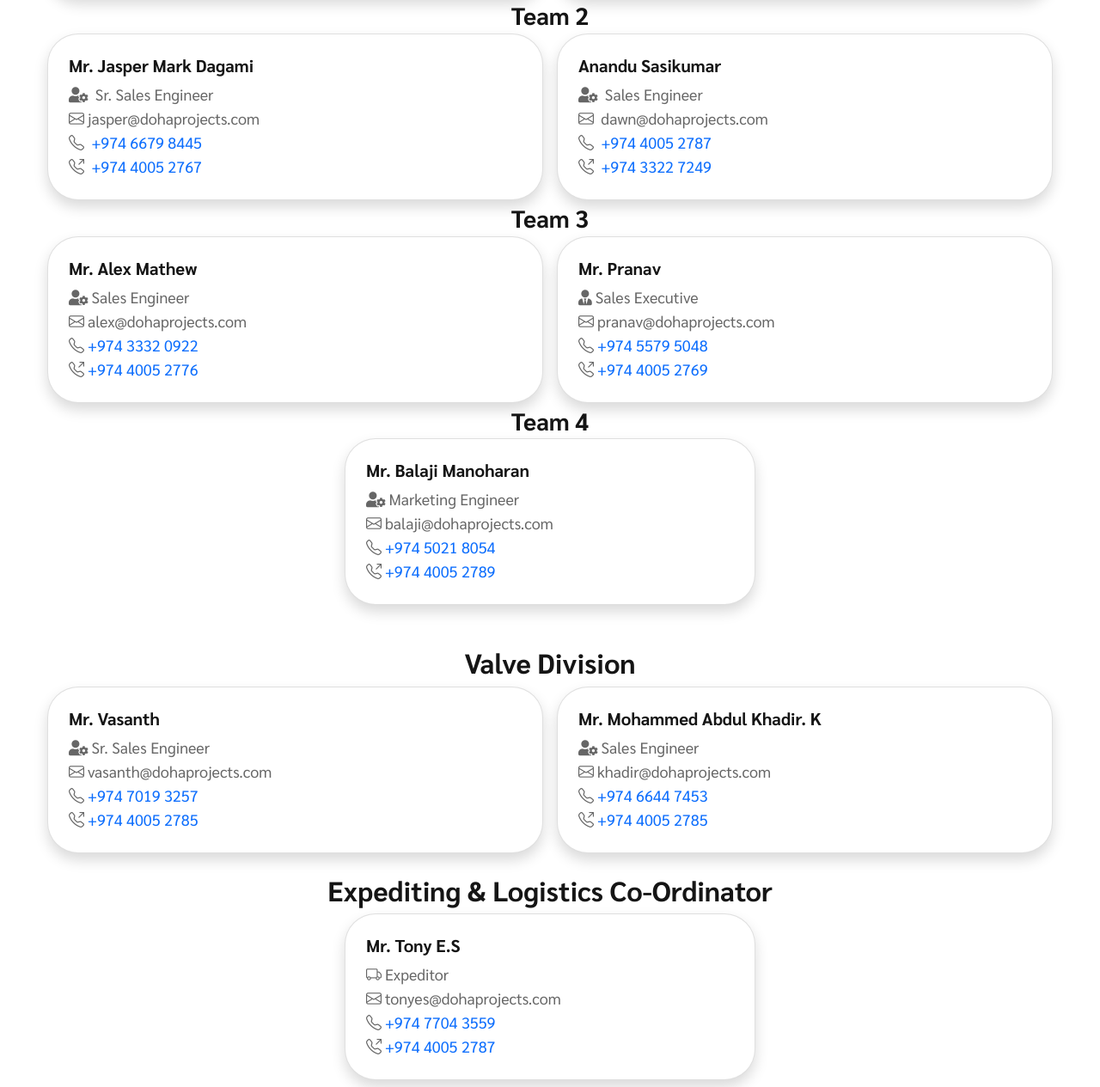
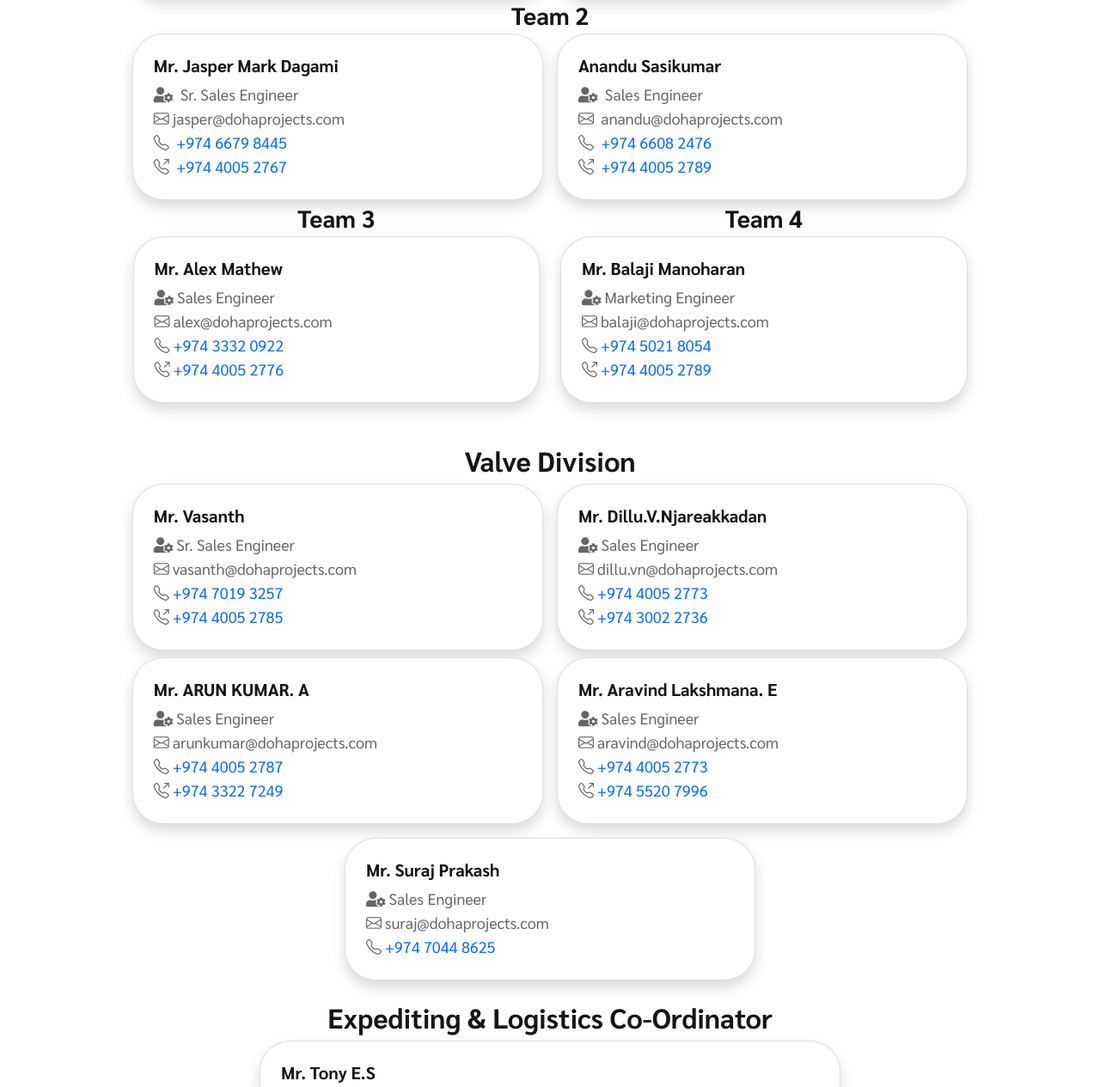
Before and after one commit to infobhan-systems/dohaprojects, a plain HTML site: page team.html in a window 1280 px wide. Shown: the part 915-2180 px from the top of the page at 86% size. Drawn offline with nearby package versions, Linux system fonts and the light colour scheme.

Commit message:
refactor: Team page style change

```diff
--- a/team.html
+++ b/team.html
@@ -160,13 +160,13 @@
         <!-- Managers Team Section -->
         <section class="mb-5">
         <h2 class="text-center my-2">Managers Team</h2>
-        <div class="row row-cols-1 row-cols-sm-2 row-cols-md-3 row-cols-lg-2 g-3">
+        <div class="row g-3 justify-content-center">
             <!-- Card 1 -->
-            <div class="col ">
+            <div class="col col-lg-5">
             <div class="card h-100 p-2 rounded-2 shadow">
                 <div class="card-body">
                 <h5 class="card-title">
-                    <i class="fas fa-handshake me-2"></i>Business Development Manager
+                    <i class="fas fa-handshake me-2"></i>Sales Manager
                 </h5>
                 <p class="card-text">
                     <i class="bi bi-person me-1"></i> Mr N.D Krishnan<br>
@@ -178,7 +178,7 @@
             </div>
             </div>
             <!-- Card 2 -->
-            <div class="col">
+            <div class="col col-lg-5">
             <div class="card h-100 p-2 rounded-2 shadow">
                 <div class="card-body">
                 <h5 class="card-title">
@@ -193,6 +193,7 @@
                 </div>
             </div>
             </div>
+        </div>
         </section>
 
         <!-- Piping & Instrumentation -->
@@ -200,9 +201,9 @@
         <h2 class="my-2 text-center">Piping &amp; Instrumentation</h2>
 
         <h3 class="my-1 text-center">Team 1</h3>
-        <div class="row row-cols-1 row-cols-sm-2 row-cols-md-3 row-cols-lg-2 g-3">
+        <div class="row g-3 justify-content-center">
             <!-- Card 1 -->
-            <div class="col ">
+            <div class="col col-lg-5">
             <div class="card h-100 p-2 rounded-2 shadow">
                 <div class="card-body">
                 <h5 class="card-title">
@@ -218,7 +219,7 @@
             </div>
             </div>
             <!-- Card 2 -->
-            <div class="col">
+            <div class="col col-lg-5">
             <div class="card h-100 p-2 rounded-2 shadow">
                 <div class="card-body">
                 <h5 class="card-title">
@@ -236,9 +237,9 @@
         </div>
 
         <h3 class="my-1 text-center">Team 2</h3>
-        <div class="row row-cols-1 row-cols-sm-2 row-cols-md-3 row-cols-lg-2 g-3">
+        <div class="row g-3 justify-content-center">
             <!-- Card 1 -->
-            <div class="col ">
+            <div class="col col-lg-5">
             <div class="card h-100 p-2 rounded-2 shadow">
                 <div class="card-body">
                 <h5 class="card-title">
@@ -254,7 +255,7 @@
             </div>
             </div>
             <!-- Card 2 -->
-            <div class="col">
+            <div class="col col-lg-5">
             <div class="card h-100 p-2 rounded-2 shadow">
                 <div class="card-body">
                 <h5 class="card-title">
@@ -262,21 +263,20 @@
                 </h5>
                 <p class="card-text">
                     <i class="fas fa-user-cog me-1"></i> Sales Engineer<br>
-                    <i class="bi bi-envelope me-1"></i> dawn@dohaprojects.com<br>
-                    <i class="bi bi-telephone me-1"></i> <a href="tel:+974 4005 2787">+974 4005 2787</a><br>
-                    <i class="bi bi-telephone-outbound me-1"></i> <a href="tel:+974 33227249">+974 3322 7249</a>
+                    <i class="bi bi-envelope me-1"></i> anandu@dohaprojects.com<br>
+                    <i class="bi bi-telephone me-1"></i> <a href="tel:+974 6608 2476">+974 6608 2476</a><br>
+                    <i class="bi bi-telephone-outbound me-1"></i> <a href="tel:+974 4005 2789">+974 4005 2789</a>
                 </p>
                 </div>
             </div>
         </div>
         </div>
 
+        <div class="row justify-content-center">
+            <!-- Card 1 -->
+            <div class="col col-lg-5">
             <h3 class="my-1 text-center">Team 3</h3>
-
-        <div class="row row-cols-1 row-cols-sm-2 row-cols-md-3 row-cols-lg-2 g-3">
-            <!-- Card 1 -->
-            <div class="col ">
-            <div class="card h-100 p-2 rounded-2 shadow">
+            <div class="card p-2 rounded-2 shadow">
                 <div class="card-body">
                 <h5 class="card-title">
                     Mr. Alex Mathew
@@ -290,31 +290,10 @@
                 </div>
             </div>
             </div>
-            <!-- Card 2 -->
-            <div class="col">
-            <div class="card h-100 p-2 rounded-2 shadow">
-                <div class="card-body">
-                <h5 class="card-title">
-                    Mr. Pranav
-                </h5>
-                <p class="card-text">
-                    <i class="fas fa-user-tie me-1"></i>Sales Executive<br>
-                    <i class="bi bi-envelope me-1"></i>pranav@dohaprojects.com<br>
-                    <i class="bi bi-telephone me-1"></i><a href="tel:+974 5579 5048">+974 5579 5048</a><br>
-                    <i class="bi bi-telephone-outbound me-1"></i><a href="tel:+974 4005 2769">+974 4005 2769</a>
-                </p>
-                </div>
-            </div>
-        </div>
-        </div>
-
-
-        <h3 class="my-1 text-center">Team 4</h3>
-
-        <div class="row row-cols-1 row-cols-sm-2 row-cols-md-3 row-cols-lg-1 g-3 justify-content-md-center">
              <!-- Card 1 -->
              <div class="col col-lg-5">
-            <div class="card h-100 p-2 rounded-2 shadow">
+                <h3 class="my-1 text-center">Team 4</h3>
+                <div class="card p-2 rounded-2 shadow">
                     <div class="card-body">
                     <h5 class="card-title">
                         Mr. Balaji Manoharan
@@ -335,9 +314,9 @@
         <!-- Valve Division -->
         <section class="mb-4">
             <h2 class="my-2 text-center">Valve Division</h2>
-            <div class="row row-cols-1 row-cols-sm-2 row-cols-md-3 row-cols-lg-2 g-3">
+            <div class="row g-3 mb-2 justify-content-center">
                 <!-- Card 1 -->
-                <div class="col ">
+                <div class="col col-lg-5">
                 <div class="card h-100 p-2 rounded-2 shadow">
                     <div class="card-body">
                     <h5 class="card-title">
@@ -353,17 +332,65 @@
                 </div>
                 </div>
                 <!-- Card 2 -->
-                <div class="col">
+                <div class="col col-lg-5">
                     <div class="card h-100 p-2 rounded-2 shadow">
                         <div class="card-body">
                         <h5 class="card-title">
-                        Mr. Mohammed Abdul Khadir. K
+                          Mr. Dillu.V.Njareakkadan
                         </h5>
                         <p class="card-text">
                             <i class="fas fa-user-cog me-1"></i>Sales Engineer<br>
-                        <i class="bi bi-envelope me-1"></i>khadir@dohaprojects.com<br>
-                        <i class="bi bi-telephone me-1"></i><a href="tel:+974 6644 7453">+974 6644 7453</a><br>
-                        <i class="bi bi-telephone-outbound me-1"></i><a href="tel:+974 4005 2785">+974 4005 2785</a>
+                            <i class="bi bi-envelope me-1"></i>dillu.vn@dohaprojects.com<br>
+                            <i class="bi bi-telephone me-1"></i><a href="tel:+974 4005 2773">+974 4005 2773</a><br>
+                            <i class="bi bi-telephone-outbound me-1"></i><a href="tel:+974 3002 2736">+974 3002 2736</a>
+                        </p>
+                    </div>
+                </div>
+                </div>
+            </div>
+            <div class="row g-3 mb-2 justify-content-center">
+                <!-- Card 1 -->
+                <div class="col col-lg-5">
+                <div class="card h-100 p-2 rounded-2 shadow">
+                    <div class="card-body">
+                    <h5 class="card-title">
+                        Mr. ARUN KUMAR. A
+                    </h5>
+                    <p class="card-text">
+                        <i class="fas fa-user-cog me-1"></i>Sales Engineer<br>
+                        <i class="bi bi-envelope me-1"></i>arunkumar@dohaprojects.com<br>
+                        <i class="bi bi-telephone me-1"></i><a href="tel:+974 4005 2787">+974 4005 2787</a><br>
+                        <i class="bi bi-telephone-outbound me-1"></i><a href="tel:+974 3322 7249">+974 3322 7249</a>
+                    </p>
+                    </div>
+                </div>
+                </div>
+                <!-- Card 2 -->
+                <div class="col col-lg-5">
+                <div class="card h-100 p-2 rounded-2 shadow">
+                    <div class="card-body">
+                    <h5 class="card-title">
+                        Mr. Aravind Lakshmana. E
+                    </h5>
+                    <p class="card-text">
+                        <i class="fas fa-user-cog me-1"></i>Sales Engineer<br>
+                        <i class="bi bi-envelope me-1"></i>aravind@dohaprojects.com<br>
+                        <i class="bi bi-telephone me-1"></i><a href="tel:+974 4005 2773">+974 4005 2773</a><br>
+                        <i class="bi bi-telephone-outbound me-1"></i><a href="tel:+974 5520 7996">+974 5520 7996</a>
+                    </p>
+                    </div>
+                </div>
+                </div><!-- Card 1 -->
+                <div class="col col-lg-5">
+                <div class="card h-100 p-2 rounded-2 shadow">
+                    <div class="card-body">
+                    <h5 class="card-title">
+                       Mr. Suraj Prakash
+                    </h5>
+                    <p class="card-text">
+                        <i class="fas fa-user-cog me-1"></i>Sales Engineer<br>
+                        <i class="bi bi-envelope me-1"></i>suraj@dohaprojects.com<br>
+                        <i class="bi bi-telephone me-1"></i><a href="tel:+974 7044 8625">+974 7044 8625</a><br>
                     </p>
                     </div>
                 </div>
@@ -374,9 +401,9 @@
         <!-- Expediting & Logistics Co-Ordinator -->
         <section class="mb-5">
         <h2 class="my-2 text-center">Expediting &amp; Logistics Co-Ordinator</h2>
-        <div class="row row-cols-1 row-cols-sm-2 row-cols-md-3 row-cols-lg-1 g-3 justify-content-md-center">
+        <div class="row g-3 justify-content-md-center">
             <!-- Card 1 -->
-            <div class="col col-lg-5">
+            <div class="col col-lg-7">
             <div class="card h-100 p-2 rounded-2 shadow">
                 <div class="card-body">
                 <h5 class="card-title">
@@ -397,9 +424,9 @@
         <!-- Stores/Warehouse -->
         <section class="mb-5">
         <h2 class="my-2 text-center">Stores/Warehouse</h2>
-        <div class="row row-cols-1 row-cols-sm-2 row-cols-md-3 row-cols-lg-2 g-3">
+        <div class="row g-3 justify-content-center">
             <!-- Card 1 -->
-            <div class="col ">
+            <div class="col col-lg-5">
             <div class="card h-100 p-2 rounded-2 shadow">
                 <div class="card-body">
                 <h5 class="card-title">
@@ -414,7 +441,7 @@
             </div>
             </div>
             <!-- Card 2 -->
-            <div class="col">
+            <div class="col col-lg-5">
             <div class="card h-100 p-2 rounded-2 shadow">
                 <div class="card-body">
                 <h5 class="card-title">
@@ -433,9 +460,9 @@
         <!-- Quality Department -->
         <section class="mb-5">
             <h2 class="my-2 text-center">Quality Department</h2>
-            <div class="row row-cols-1 row-cols-sm-2 row-cols-md-3 row-cols-lg-2 g-3">
+            <div class="row g-3 justify-content-md-center">
                 <!-- Card 1 -->
-                <div class="col ">
+                <div class="col col-lg-5">
                 <div class="card h-100 p-2 rounded-2 shadow">
                     <div class="card-body">
                     <h5 class="card-title">
@@ -449,28 +476,13 @@
                     </div>
                 </div>
                 </div>
-                <!-- Card 2 -->
-                <div class="col">
-                <div class="card h-100 p-2 rounded-2 shadow">
-                    <div class="card-body">
-                    <h5 class="card-title">
-                        Mr. Rejoy Davis
-                    </h5>
-                    <p class="card-text">
-                        <i class="fas fa-user-check me-1"></i>QA/QC Engineer<br>
-                        <i class="bi bi-envelope me-1"></i><a href="mailto:qc@dohaprojects.com">qc@dohaprojects.com</a><br>
-                        <i class="bi bi-telephone me-1"></i><a href="tel:+974 3385 1069">+974 3385 1069</a><br>
-                    </p>
-                    </div>
-                </div>
-            </div>
             </div>
         </section>
 
         <!-- Public Relation Department -->
         <section class="mb-5">
         <h2 class="my-2 text-center">Public Relation Department</h2>
-        <div class="row row-cols-1 row-cols-sm-2 row-cols-md-3 row-cols-lg-1 g-3 justify-content-md-center">
+        <div class="row g-3 justify-content-md-center">
             <!-- Card 1 -->
             <div class="col col-lg-5">
             <div class="card h-100 p-2 rounded-2 shadow">
@@ -493,7 +505,7 @@
         <!-- HR & Accounts Department -->
         <section class="mb-5">
         <h2 class="my-2 text-center">HR &amp; Accounts Department</h2>
-        <div class="row row-cols-1 row-cols-sm-2 row-cols-md-3 row-cols-lg-1 g-3 justify-content-md-center">
+        <div class="row g-3 justify-content-md-center">
             <!-- Card 1 -->
             <div class="col col-lg-5">
             <div class="card h-100 p-2 rounded-2 shadow">
@@ -516,7 +528,7 @@
         <!-- Payments -->
         <section class="mb-5">
             <h2 class="my-2 text-center">Payments</h2>
-            <div class="row row-cols-1 row-cols-sm-2 row-cols-md-3 row-cols-lg-2 g-3">
+            <div class="row g-3">
                 <!-- Card 1 -->
                 <div class="col ">
                 <div class="card h-100 p-2 rounded-2 shadow">
```
Lines whose indentation alone changed are shown as unchanged.
